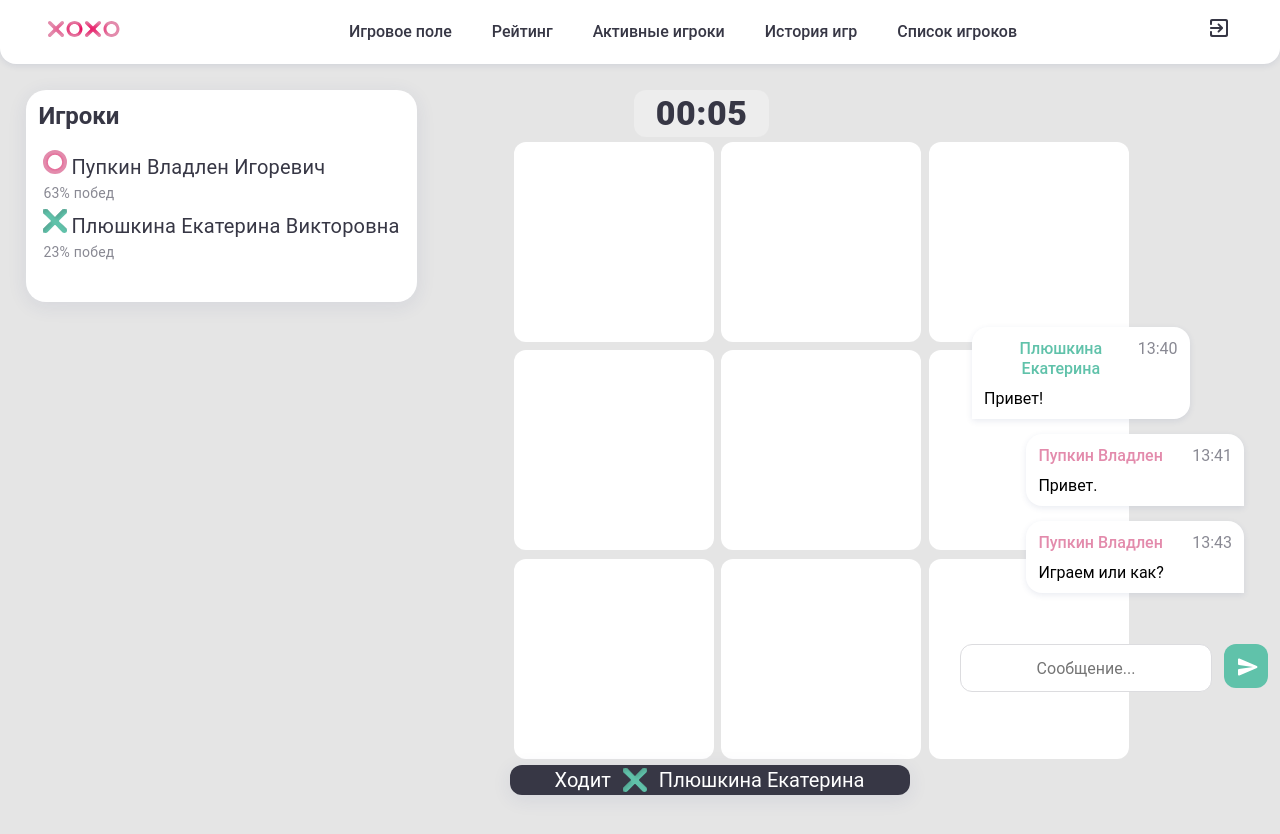
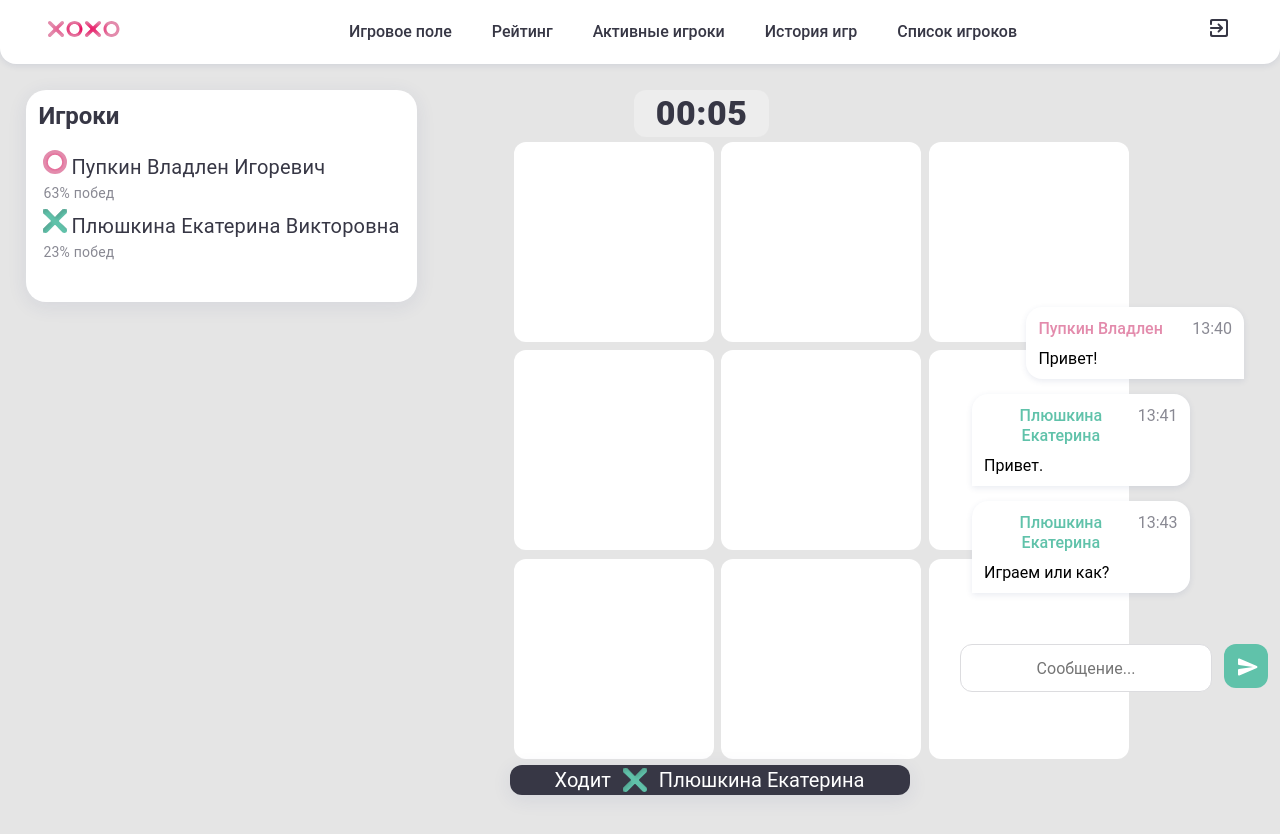
Before and after one commit to kl1mmm/tic-tac-toe-etagi, a Vue app: page /game in a window 1280 px wide. Shown: the top 834 px of the page. Built offline with nearby package versions, Linux system fonts and the light colour scheme.

Commit message:
Chat reactivity updated

```diff
--- a/src/components/UI/MyChat.vue
+++ b/src/components/UI/MyChat.vue
@@ -34,21 +34,21 @@ export default {
       messagesData: [
         {
           timeArr: '13:40',
-          userName: 'Плюшкина Екатерина',
+          userName: this.playersInfo[0].PlayerName.slice(0, this.playersInfo[0].PlayerName.lastIndexOf(' ')),
           Text: 'Привет!',
-          side: 'Cross'
+          side: this.playersInfo[0].Team
         },
         {
           timeArr: '13:41',
-          userName: 'Пупкин Владлен',
+          userName: this.playersInfo[1].PlayerName.slice(0, this.playersInfo[1].PlayerName.lastIndexOf(' ')),
           Text: 'Привет.',
-          side: 'Zero'
+          side: this.playersInfo[1].Team
         },
         {
           timeArr: '13:43',
-          userName: 'Пупкин Владлен',
+          userName: this.playersInfo[1].PlayerName.slice(0, this.playersInfo[1].PlayerName.lastIndexOf(' ')),
           Text: 'Играем или как?',
-          side: 'Zero'
+          side: this.playersInfo[1].Team
         }
       ]
     }
```
